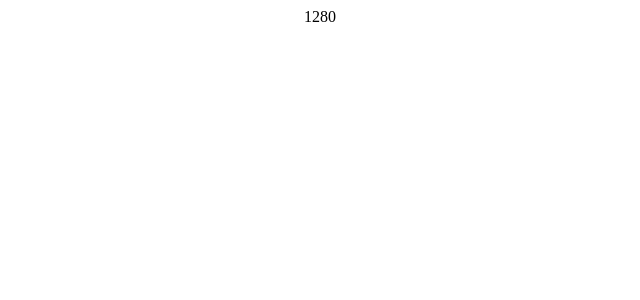
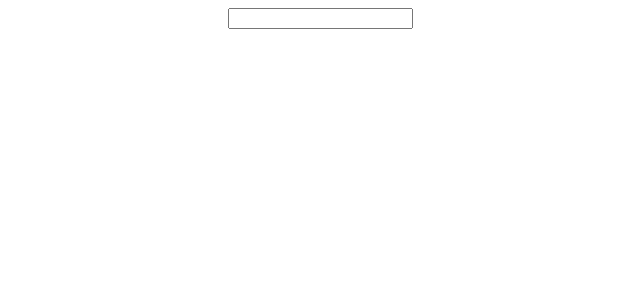
Before and after one commit to samuel-wanyoike/hooksreact, a React (Create React App) app: page / in a window 1280 px wide. Shown: the top 300 px of the page, without its empty margins (320-960 px from the left). Built offline with nearby package versions, Linux system fonts and the light colour scheme.

Commit message:
create a usetransition hook

```diff
--- a/src/App.js
+++ b/src/App.js
@@ -1,25 +1,33 @@
-import { useEffect, useState } from 'react';
+import { useState, useTransition } from 'react';
 import './App.css';
 
 function App() {
+  const [isPending, startTransition] = useTransition();
+  const [input, setInput] = useState('');
+  const [list, setList] = useState([]);
 
-  const [windowWidth, setWindowWidth] = useState(window.innerWidth)
+  const LIST_SIZE = 2000;
 
-  const handleResize = () => {
-    setWindowWidth(window.innerWidth)
-  }
+  const handleChange = (e) => {
+    setInput(e.target.value);
+    startTransition (() => {
+      const l = [];
+      for (let i = 0; i < LIST_SIZE; i++){
+        l.push(e.target.value)
+      };
+      setList(l)
+    })
 
-  useEffect(() => {
-    window.addEventListener('resize', handleResize)
+  };
 
-    //removes the event listener when the useeffect is removed
-    return window.removeEventListener('resize', handleResize)
-  }, [])
 
   return (
     <div className="App">
+      <input type='text' value={input} onChange={handleChange} />
+      {list.map((item) => {
+        return <div >{item}</div>
+      })}
 
-      {windowWidth}
     </div>
   );
 }
```
